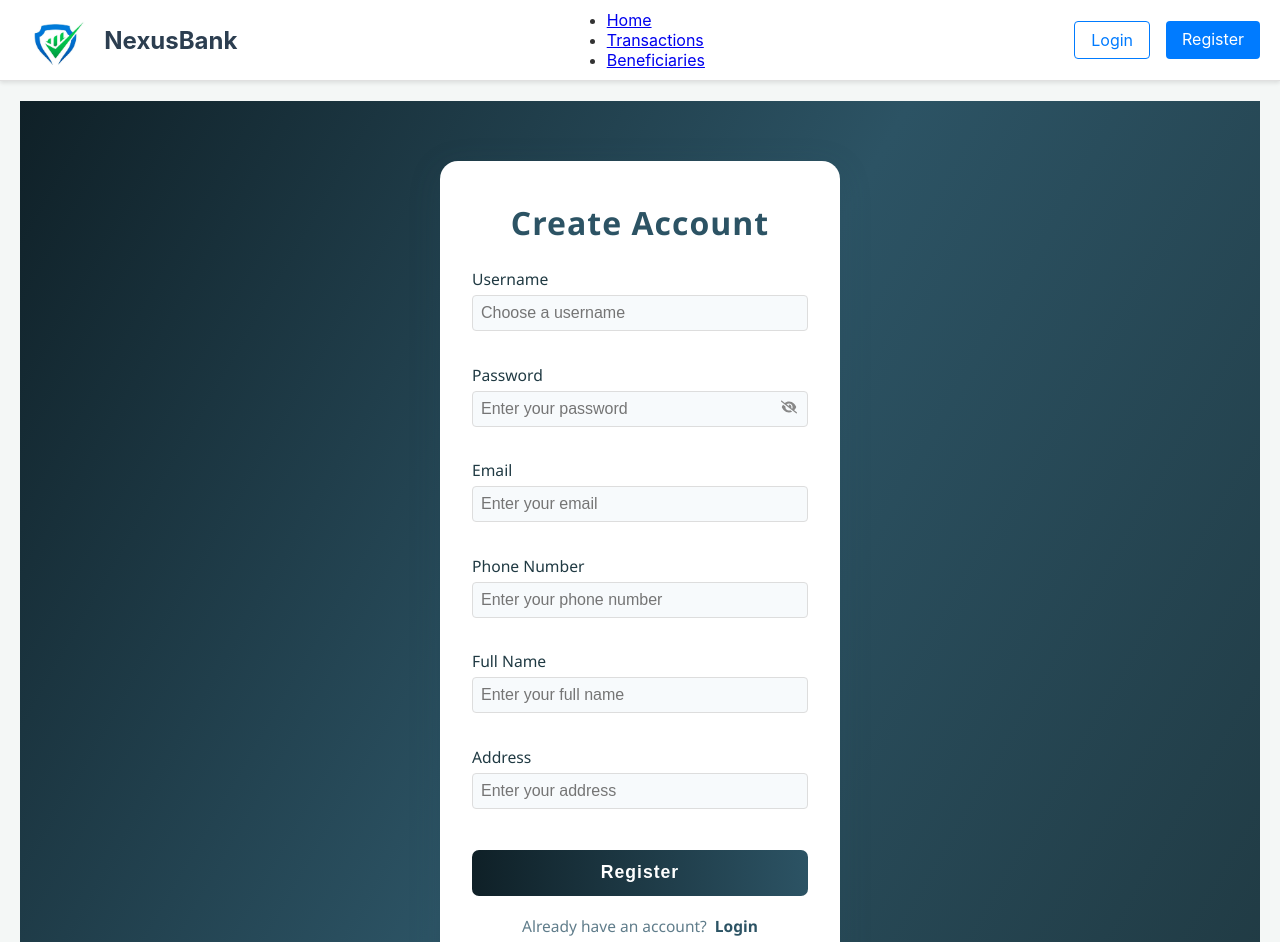
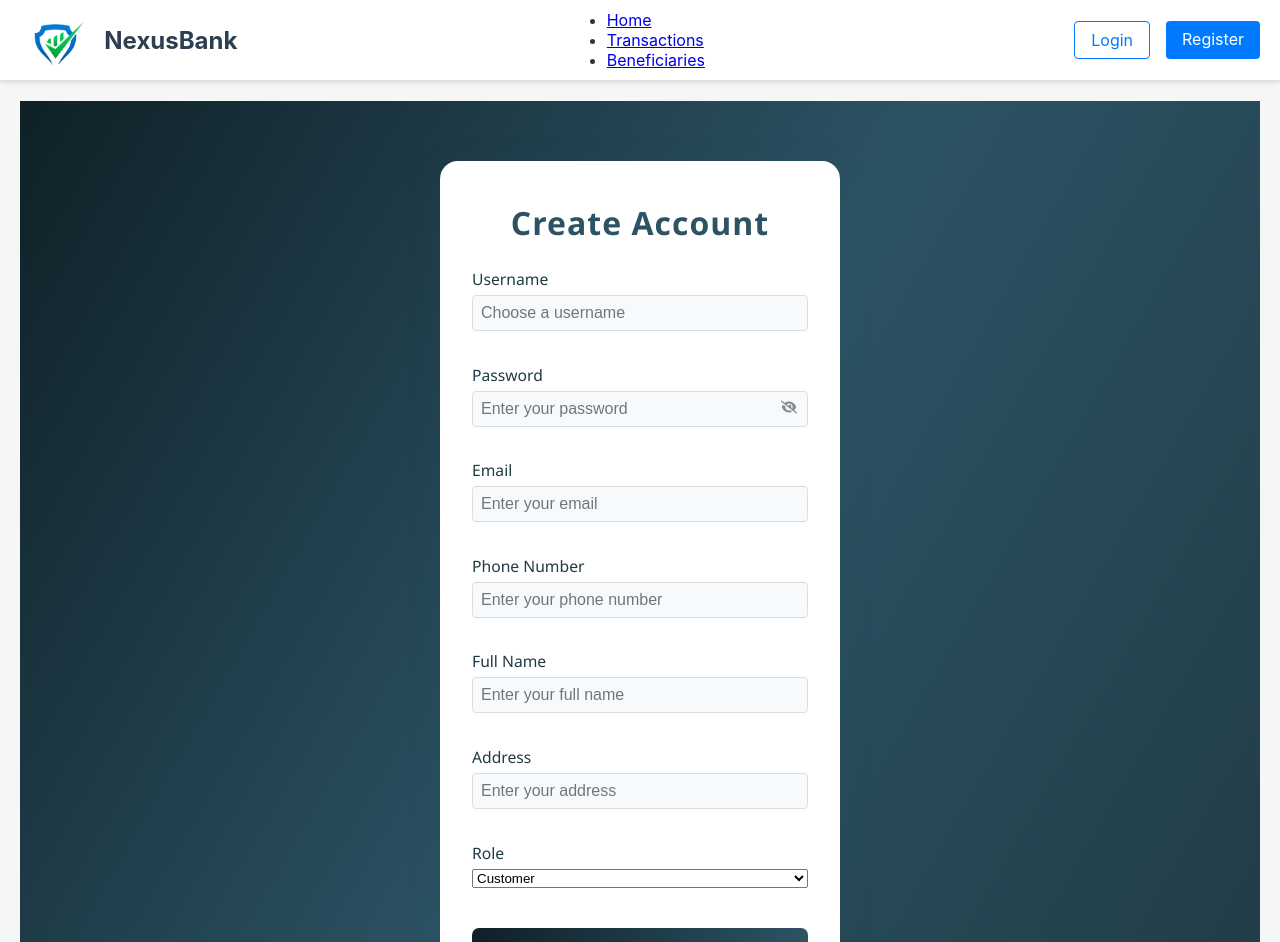
Before and after one commit to Namnika/E-BankingApplication, a React (Create React App) app in the folder FrontendApplication/: page /register in a window 1280 px wide. Shown: the top 942 px of the page. Built offline with nearby package versions, Linux system fonts and the light colour scheme.

Commit message:
handle registration for admin

```diff
--- a/FrontendApplication/src/pages/RegistrationPage.js
+++ b/FrontendApplication/src/pages/RegistrationPage.js
@@ -1,7 +1,7 @@
 import React, { useState } from "react";
 import "../styles/Auth.css";
 import PasswordInput from "../components/PasswordInput";
-
+import { useNavigate } from 'react-router-dom';
 const RegisterPage = () => {
 	const [form, setForm] = useState({
 		username: "",
@@ -10,10 +10,14 @@ const RegisterPage = () => {
 		phoneNumber: "",
 		fullName: "",
 		address: "",
+		role: 'CUSTOMER' // Default role
+
 	});
 
 	const [message, setMessage] = useState("");
 	const [errors, setErrors] = useState({});
+
+	const navigate = useNavigate();
 
 	const handleChange = (e) => {
 		setForm({ ...form, [e.target.name]: e.target.value });
@@ -34,6 +38,7 @@ const RegisterPage = () => {
 
 			if (response.ok) {
 				setMessage("Registration successful!");
+				navigate('/login');
 				setForm({
 					username: "",
 					password: "",
@@ -123,6 +128,19 @@ const RegisterPage = () => {
 							required
 						/>
 					</div>
+
+					<div className="form-group">
+						<label>Role</label>
+						<select
+							name="role"
+							value={form.role}
+							onChange={handleChange}
+						>
+							<option value="CUSTOMER">Customer</option>
+							<option value="ADMIN">Admin</option>
+						</select>
+					</div>
+
 					<button className="auth-btn" type="submit">
 						Register
 					</button>
```
